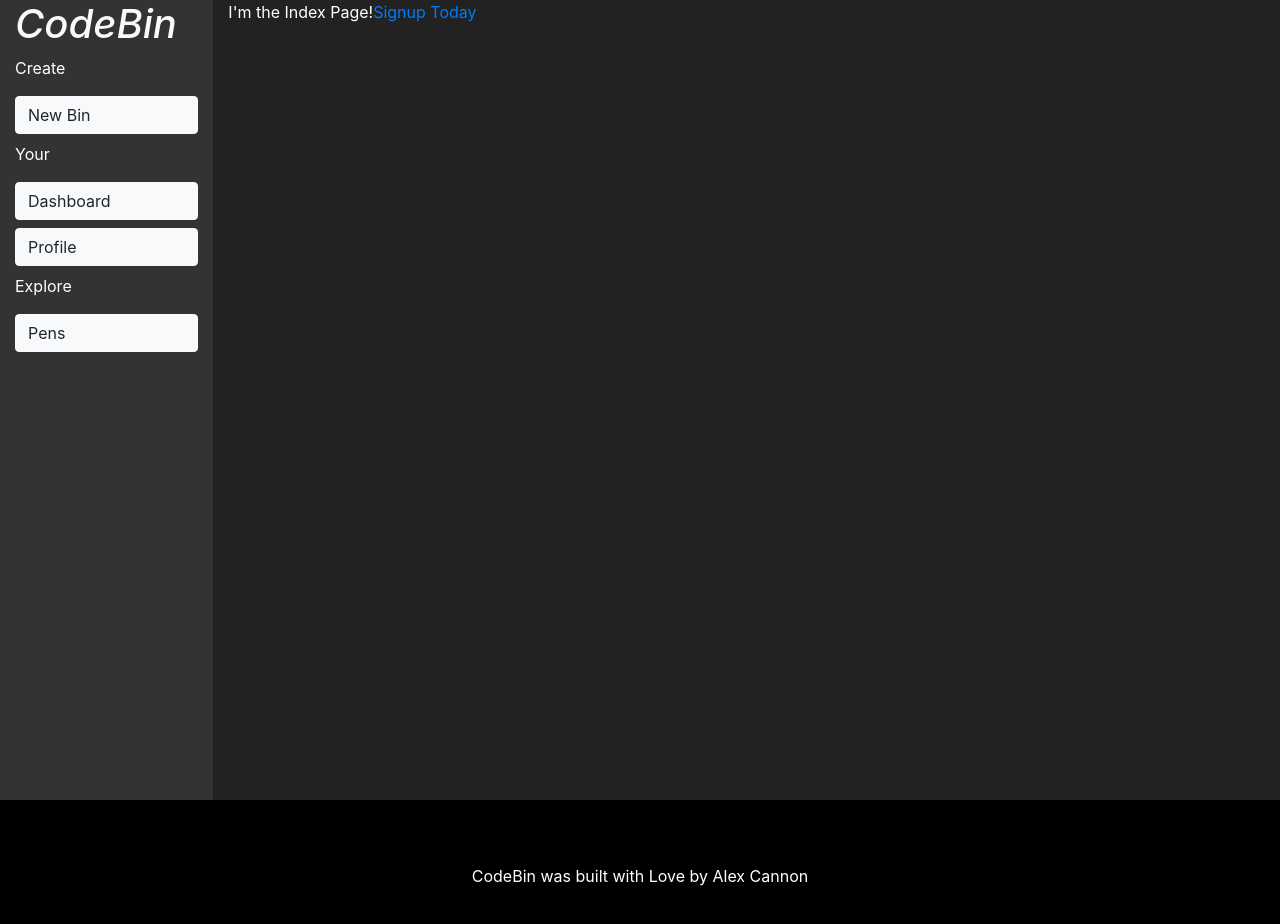
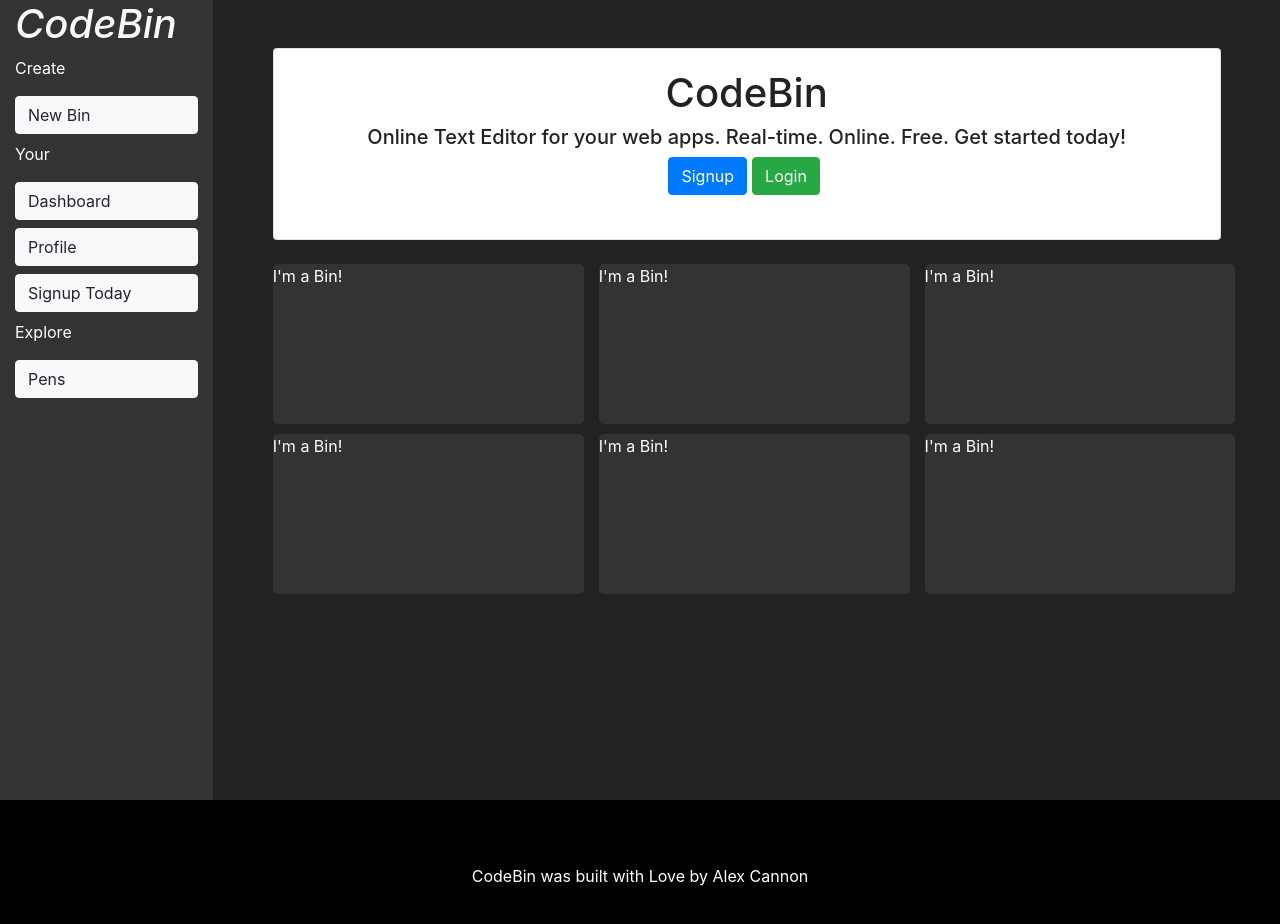
Before and after one commit to Alex-Cannon/codebin, a React (Create React App) app: page / in a window 1280 px wide. Shown: the top 924 px of the page. Built offline with nearby package versions, Linux system fonts and the light colour scheme.

Commit message:
chore: fixed routing. started on index page

```diff
--- a/src/components/App/App.scss
+++ b/src/components/App/App.scss
@@ -6,8 +6,17 @@
 
 .page-wrapper {
   min-height: 100vh;
+  padding: 3em 2em;
 }
 
 .navbar-container {
   background: $gray-dark;
 }
+
+.card {
+  color: $gray-darker;
+}
+
+.btn {
+  margin-right: 5px;
+}
--- a/src/components/BinThumb/BinThumb.js
+++ b/src/components/BinThumb/BinThumb.js
@@ -4,8 +4,10 @@ import './binThumb.scss';
 export default class BinThumb extends Component {
   render () {
     return (
-      <div>
-
+      <div className="col-sm-12 col-md-6 col-lg-4">
+        <div className="bin-thumb">
+          I'm a Bin!
+        </div>
       </div>
     );
   }
--- a/src/components/BinThumb/binThumb.scss
+++ b/src/components/BinThumb/binThumb.scss
@@ -0,0 +1,8 @@
+@import '../../utils/var.scss';
+
+.bin-thumb {
+  background: $gray-dark;
+  height: 20vh;
+  border-radius: 5px;
+  margin: 0 -15px 10px 0;
+}
--- a/src/components/Nav/Nav.js
+++ b/src/components/Nav/Nav.js
@@ -6,12 +6,13 @@ export default class Nav extends Component {
   render () {
     return (
       <nav>
-        <h1><i><a className='text-light' href='/'>CodeBin</a></i></h1>
+        <h1><i><Link className='text-light' to='/'>CodeBin</Link></i></h1>
         <p>Create</p>
         <button className="btn btn-light">New Bin</button>
         <p>Your</p>
         <button className="btn btn-light">Dashboard</button>
         <button className="btn btn-light">Profile</button>
+        <Link className="btn btn-light" to="/signup">Signup Today</Link>
         <p>Explore</p>
         <button className="btn btn-light">Pens</button>
       </nav>
--- a/src/pages/Index/Index.js
+++ b/src/pages/Index/Index.js
@@ -1,12 +1,30 @@
 import React, { Component } from 'react';
 import { Link } from 'react-router-dom';
+import './index.scss';
+import BinThumb from '../../components/BinThumb/BinThumb.js';
 
 export default class Home extends Component {
   render () {
     return (
-      <div>
-        I'm the Index Page!
-        <Link to="/signup">Signup Today</Link>
+      <div className="row justify-content-center">
+        <div className="col-sm-11" id="index-page">
+          <div className="card">
+            <div className="card-body text-center">
+              <h1>CodeBin</h1>
+              <h5>Online Text Editor for your web apps. Real-time. Online. Free. Get started today!</h5>
+              <Link className="btn btn-primary" to="/signup">Signup</Link>
+              <Link className="btn btn-success" to="/login">Login</Link><br/><br/>
+            </div>
+          </div><br/>
+          <div className="row codebins">
+            <BinThumb/>
+            <BinThumb/>
+            <BinThumb/>
+            <BinThumb/>
+            <BinThumb/>
+            <BinThumb/>
+          </div>
+        </div>
       </div>
     );
   }
--- /dev/null
+++ b/src/pages/Index/index.scss
@@ -0,0 +1,5 @@
+@import '../../utils/var.scss';
+
+#index-page {
+  border-radius: 5px;
+}
--- a/src/pages/Signup/Signup.js
+++ b/src/pages/Signup/Signup.js
@@ -1,7 +1,7 @@
-import React from 'react';
+import React, { Component } from 'react';
 import './signup.scss';
 
-export default class Signup extends React.Component {
+export default class Signup extends Component {
   render () {
     return (
       <div className='row justify-content-center align-items-center signup-page'>
@@ -18,7 +18,7 @@ export default class Signup extends React.Component {
   }
 }
 
-class SignupForm extends React.Component {
+class SignupForm extends Component {
   handleSubmit(e) {
     e.preventDefault();
   }
```
Also changed, not shown: src/components/App/App.js (+4 -4 lines).
